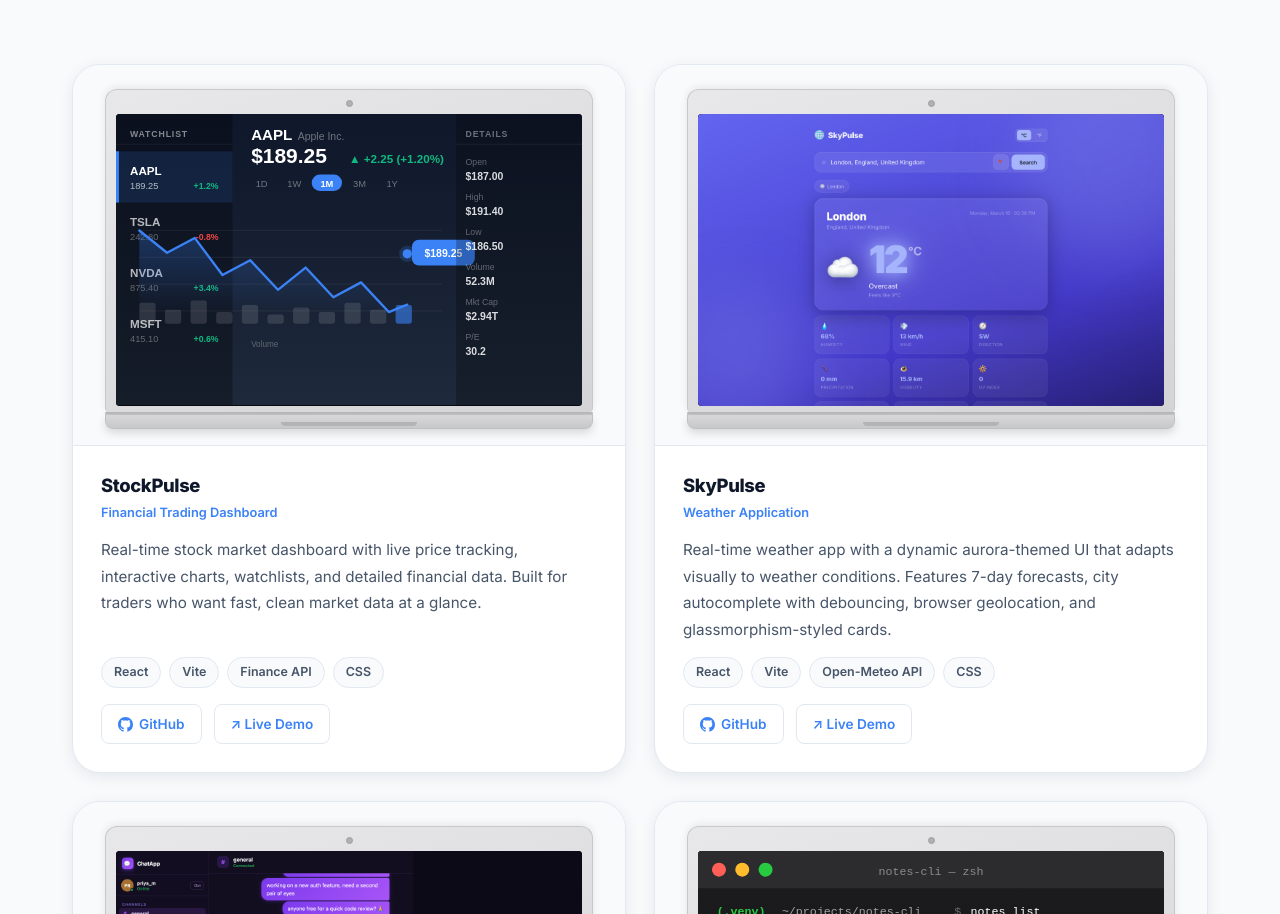
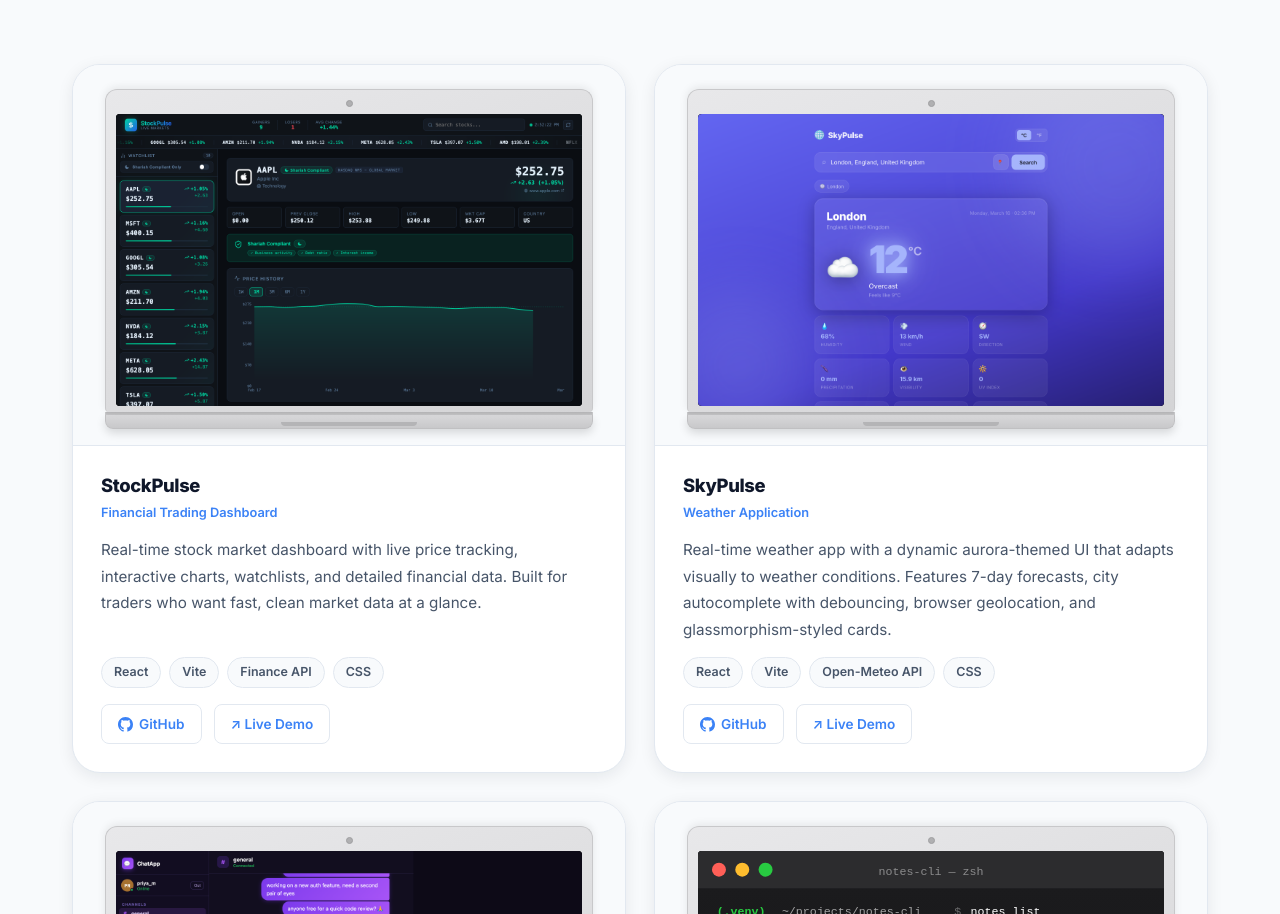
Before and after one commit to sanihaseeb/portfolio, a React (Vite) app in the folder client/: page / in a window 1280 px wide. Shown: the part 2727-3641 px from the top of the page. Built offline with nearby package versions, Linux system fonts and the light colour scheme.

Commit message:
feat: add real StockPulse screenshot with AAPL selected
Live screenshot showing AAPL at $252.75 with price history chart,
market cap, and stock details panel.

```diff
--- a/client/src/data/portfolio.js
+++ b/client/src/data/portfolio.js
@@ -50,6 +50,7 @@
     accentColor: '#3B82F6',
     icon: '📈',
     preview: 'StockPulse',
+    screenshot: '/screenshots/stockpulse.png',
   },
   {
     id: 'weather-app',
```
Also changed, not shown: client/public/screenshots/stockpulse.png.
